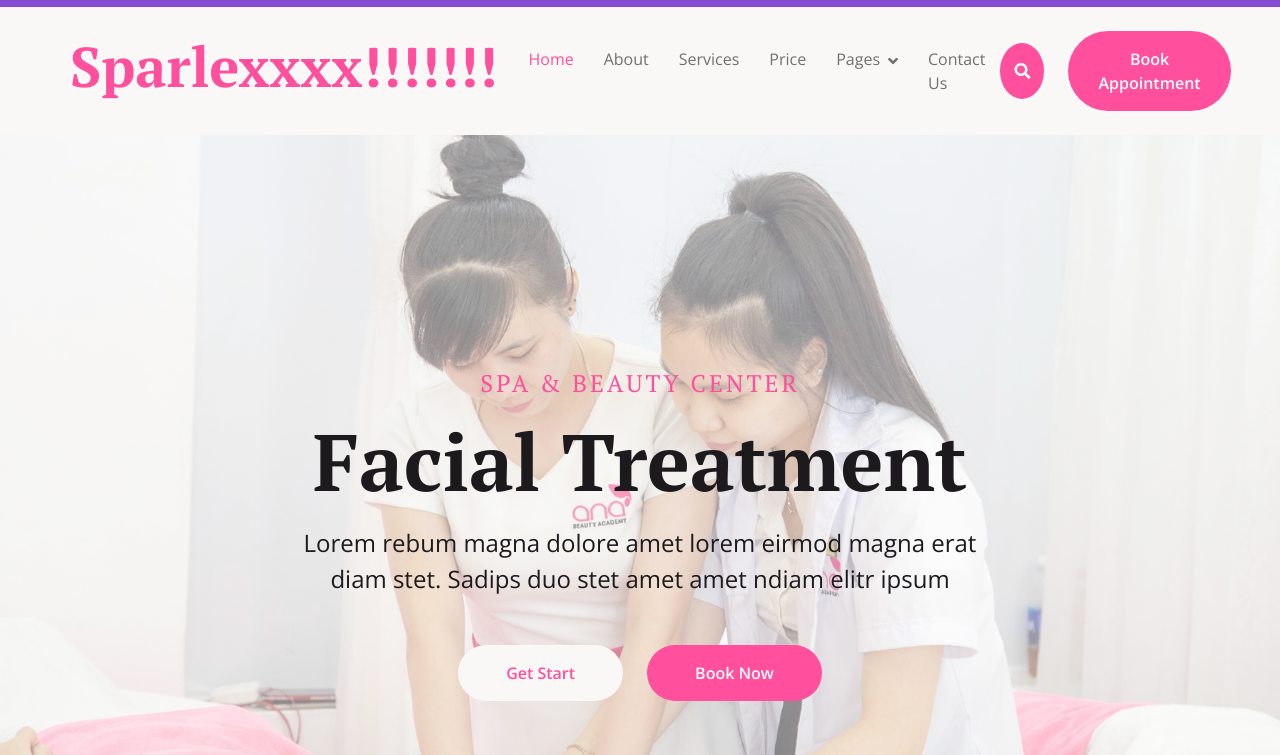
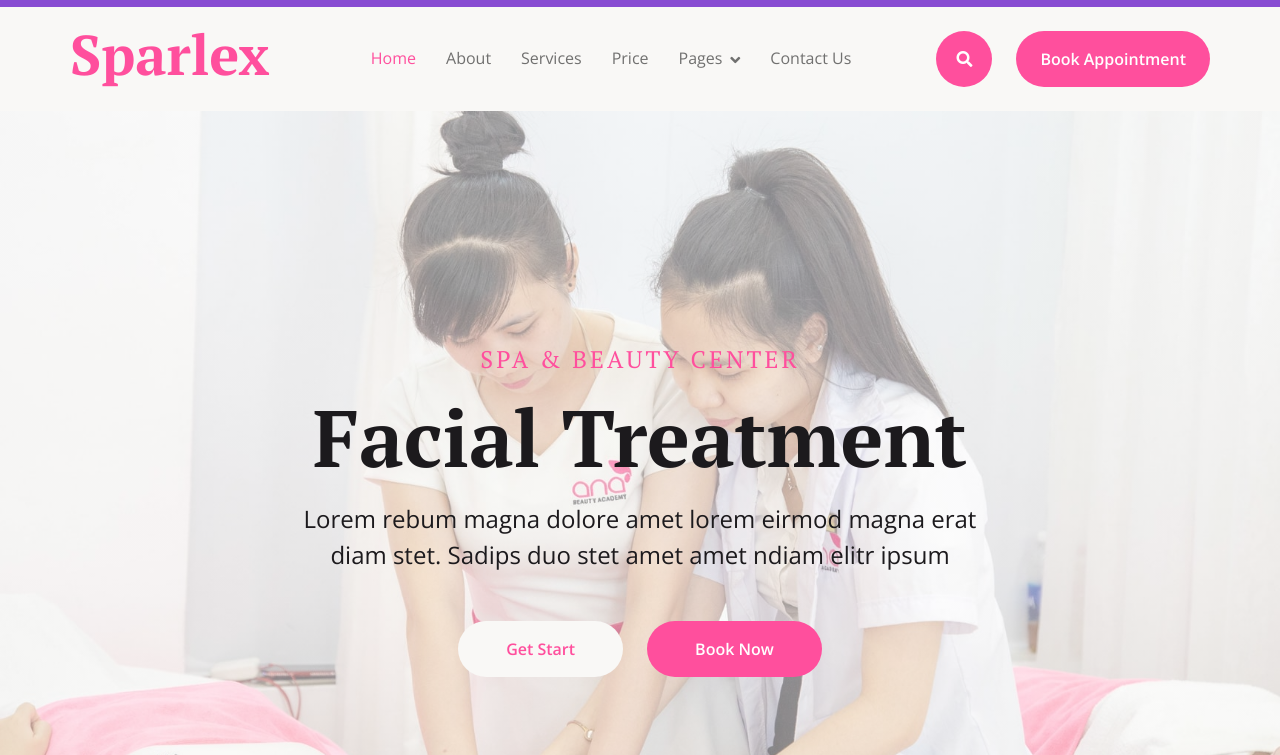
Before and after one commit to Salihaawan/SPA-WEB, a plain HTML site: page index.html in a window 1280 px wide. Shown: the part 45-800 px from the top of the page. Drawn offline with nearby package versions, Linux system fonts and the light colour scheme.

Commit message:
again chnage file

```diff
--- a/index.html
+++ b/index.html
@@ -67,7 +67,7 @@
                 <div class="container px-0">
                     <nav class="navbar navbar-light navbar-expand-xl">
                         <a href="index.html" class="navbar-brand">
-                            <h1 class="text-primary display-4">Sparlexxxx!!!!!!!</h1>
+                            <h1 class="text-primary display-4">Sparlex</h1>
                         </a>
                         <button class="navbar-toggler py-2 px-3" type="button" data-bs-toggle="collapse" data-bs-target="#navbarCollapse">
                             <span class="fa fa-bars text-primary"></span>
```
